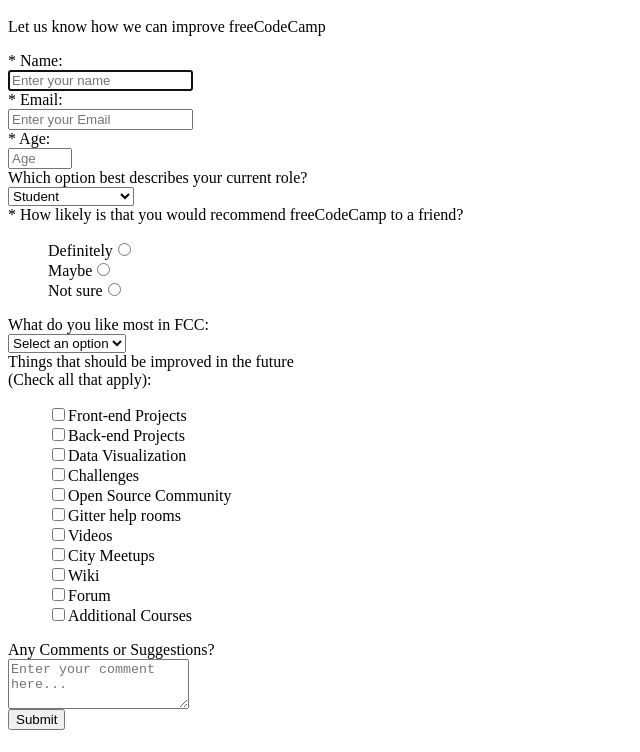
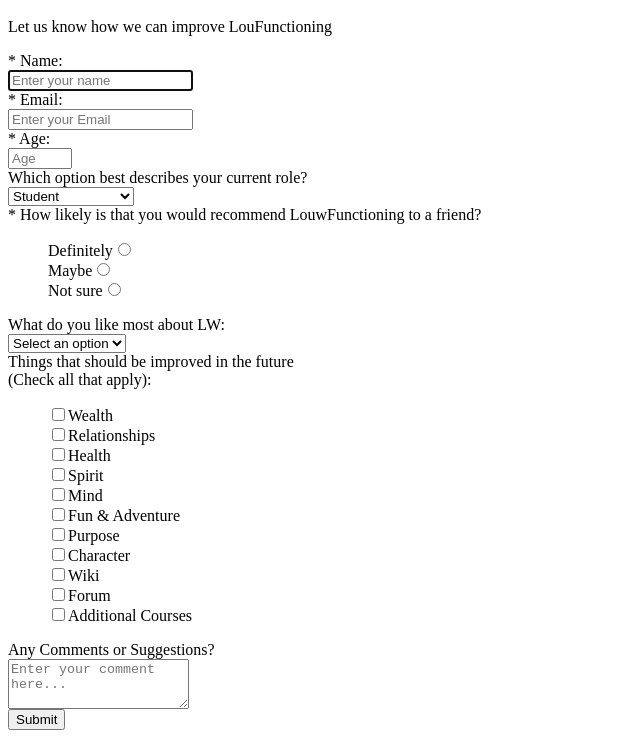
Before and after one commit to turstoncodes/SurveyForm, a plain HTML site: page index.html in a window 1280 px wide. Shown: the part 48-800 px from the top of the page, without its empty margins (0-640 px from the left). Drawn offline with Linux system fonts and the light colour scheme.

Commit message:
Update index.html

```diff
--- a/index.html
+++ b/index.html
@@ -1,7 +1,7 @@
 <h1 id="title">Survey Form</h1>
 <div id="form-outer">
   <p id="description">
-    Let us know how we can improve freeCodeCamp
+    Let us know how we can improve LouFunctioning
   </p>
   <form id="survey-form" method="GET" action="https://crossorigin.me/https://freecodecamp.com">
     <div class="rowTab">
@@ -45,7 +45,7 @@
     </div>
     <div class="rowTab">
       <div class="labels">
-        <label for="userRating">* How likely is that you would recommend freeCodeCamp to a friend?</label>
+        <label for="userRating">* How likely is that you would recommend LouwFunctioning to a friend?</label>
       </div>
       <div class="rightTab">
         <ul style="list-style: none;">
@@ -57,14 +57,14 @@
     </div>
     <div class="rowTab">
       <div class="labels">
-        <label for="most-like">What do you like most in FCC: </label>
+        <label for="most-like">What do you like most about LW: </label>
       </div>
       <div class="rightTab">
         <select id="most-like" name="mostLike" class="dropdown">
       <option disabled selected value>Select an option</option>
-      <option value="challenges">Challenges</option>
-      <option value="projects">Projects</option>
-      <option value="community">Community</option>
+      <option value="challenges">Articles</option>
+      <option value="projects">Audio</option>
+      <option value="community">Video</option>
       <option value="openSource">Open Source</option>
     </select>
       </div>
@@ -75,14 +75,14 @@
       </div>
       <div class="rightTab">
         <ul id="preferences" style="list-style: none;">
-          <li class="checkbox"><label><input name="prefer" value="1" type="checkbox" class="userRatings">Front-end Projects</label></li>
-          <li class="checkbox"><input name="prefer" value="2" type="checkbox" class="userRatings">Back-end Projects</li>
-          <li class="checkbox"><label><input name="prefer" value="3" type="checkbox" class="userRatings">Data Visualization</label></li>
-          <li class="checkbox"><label><input name="prefer" value="4" type="checkbox" class="userRatings">Challenges</label></li>
-          <li class="checkbox"><label><input name="prefer" value="5" type="checkbox" class="userRatings">Open Source Community</label></li>
-          <li class="checkbox"><label><input name="prefer" value="6" type="checkbox" class="userRatings">Gitter help rooms</label></li>
-          <li class="checkbox"><label><input name="prefer" value="7" type="checkbox" class="userRatings">Videos</label></li>
-          <li class="checkbox"><label><input name="prefer" value="8" type="checkbox" class="userRatings">City Meetups</label></li>
+          <li class="checkbox"><label><input name="prefer" value="1" type="checkbox" class="userRatings">Wealth</label></li>
+          <li class="checkbox"><input name="prefer" value="2" type="checkbox" class="userRatings">Relationships</li>
+          <li class="checkbox"><label><input name="prefer" value="3" type="checkbox" class="userRatings">Health</label></li>
+          <li class="checkbox"><label><input name="prefer" value="4" type="checkbox" class="userRatings">Spirit</label></li>
+          <li class="checkbox"><label><input name="prefer" value="5" type="checkbox" class="userRatings">Mind</label></li>
+          <li class="checkbox"><label><input name="prefer" value="6" type="checkbox" class="userRatings">Fun & Adventure</label></li>
+          <li class="checkbox"><label><input name="prefer" value="7" type="checkbox" class="userRatings">Purpose</label></li>
+          <li class="checkbox"><label><input name="prefer" value="8" type="checkbox" class="userRatings">Character</label></li>
           <li class="checkbox"><label><input name="prefer" value="9" type="checkbox" class="userRatings">Wiki</label></li>
           <li class="checkbox"><label><input name="prefer" value="10" type="checkbox" class="userRatings">Forum</label></li>
           <li class="checkbox"><label><input name="prefer" value="10" type="checkbox" class="userRatings">Additional Courses</label></li>
```
